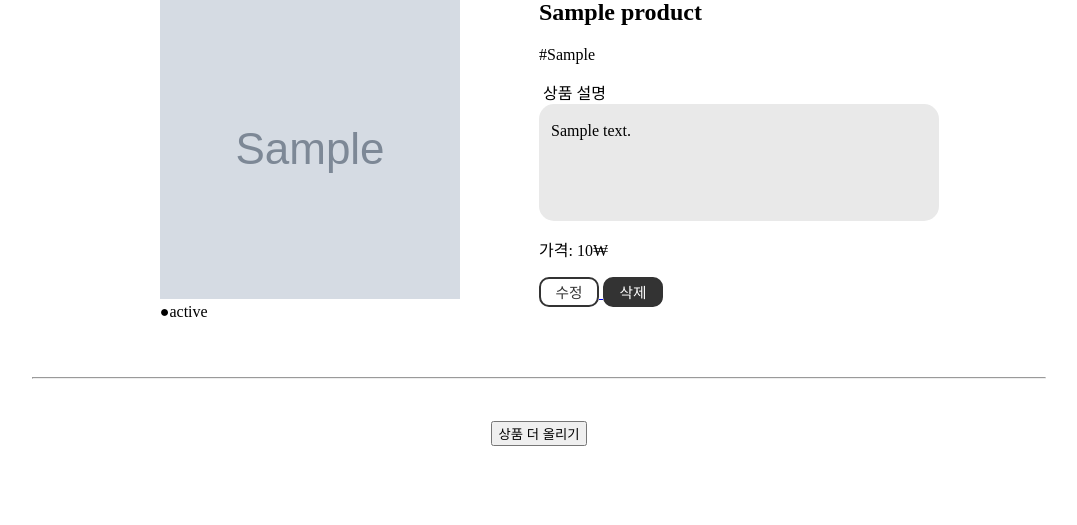
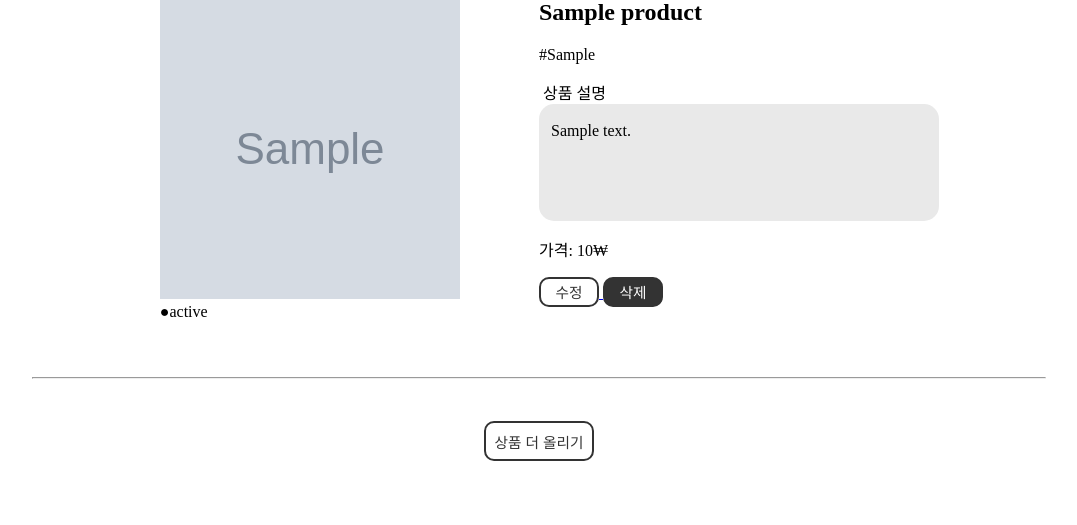
Before and after one commit to kjihyun0331/gamza_market, a Flask app: template templates/mypage.html in a window 1280 px wide. Shown: the part 221-746 px from the top of the page, without its empty margins (101-1178 px from the left). Run offline with Flask 2, Linux system fonts and the light colour scheme; the template is opened without the code that fills it: most values are stand-ins (such as "Sample title", 1, 10 or a date in 2020); grey boxes marked "Sample" are stand-in pictures.

Commit message:
buttonstyle_commit

```diff
--- a/templates/mypage.html
+++ b/templates/mypage.html
@@ -32,7 +32,7 @@
     <hr style="width: 80%;">
 </br>
 {% endfor %}
-<p style="text-align:center;"><a href = "{{ url_for('upload') }}"><button>상품 더 올리기</button></a></p>
+<p style="text-align:center;"><a href = "{{ url_for('upload') }}"><button style="width:110px; height:40px; background:white; border-radius:10px; font-size: 11pt; color:#333; border-color:#333; border-style:solid; border-width:2px;">상품 더 올리기</button></a></p>
 </body>
 
 {% endblock %}
```
